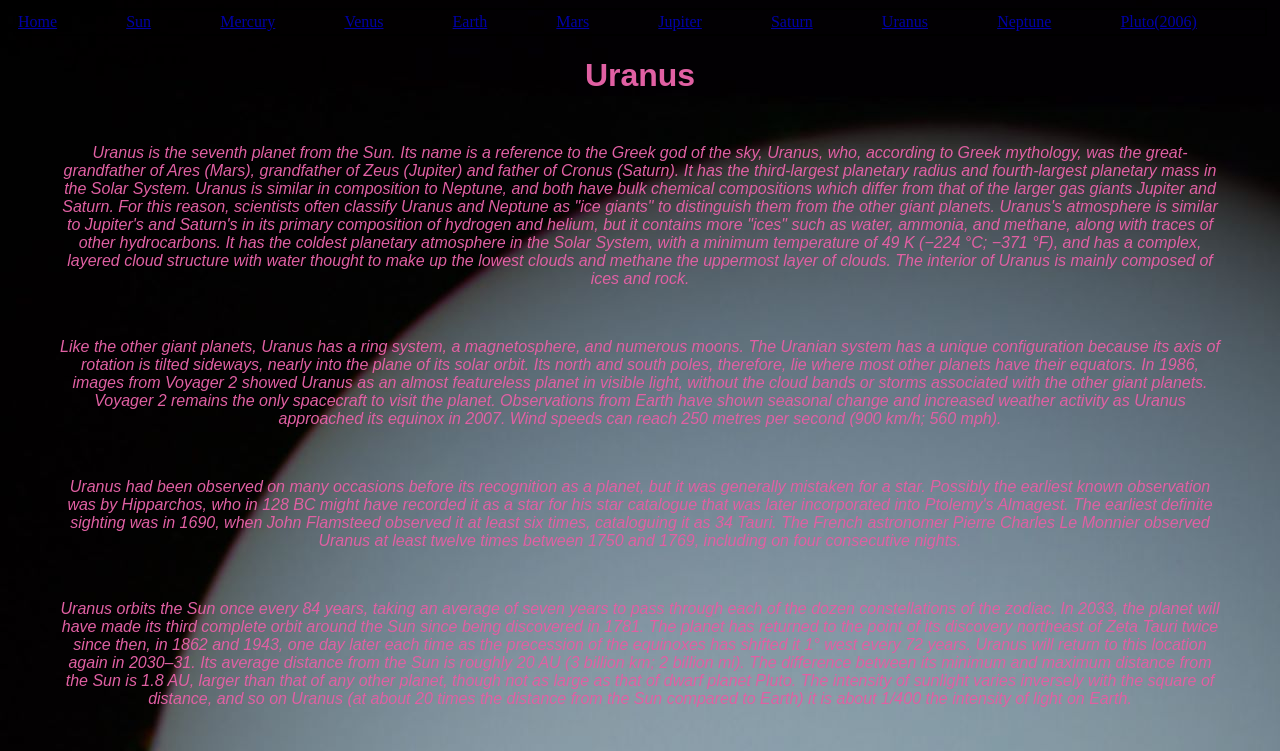
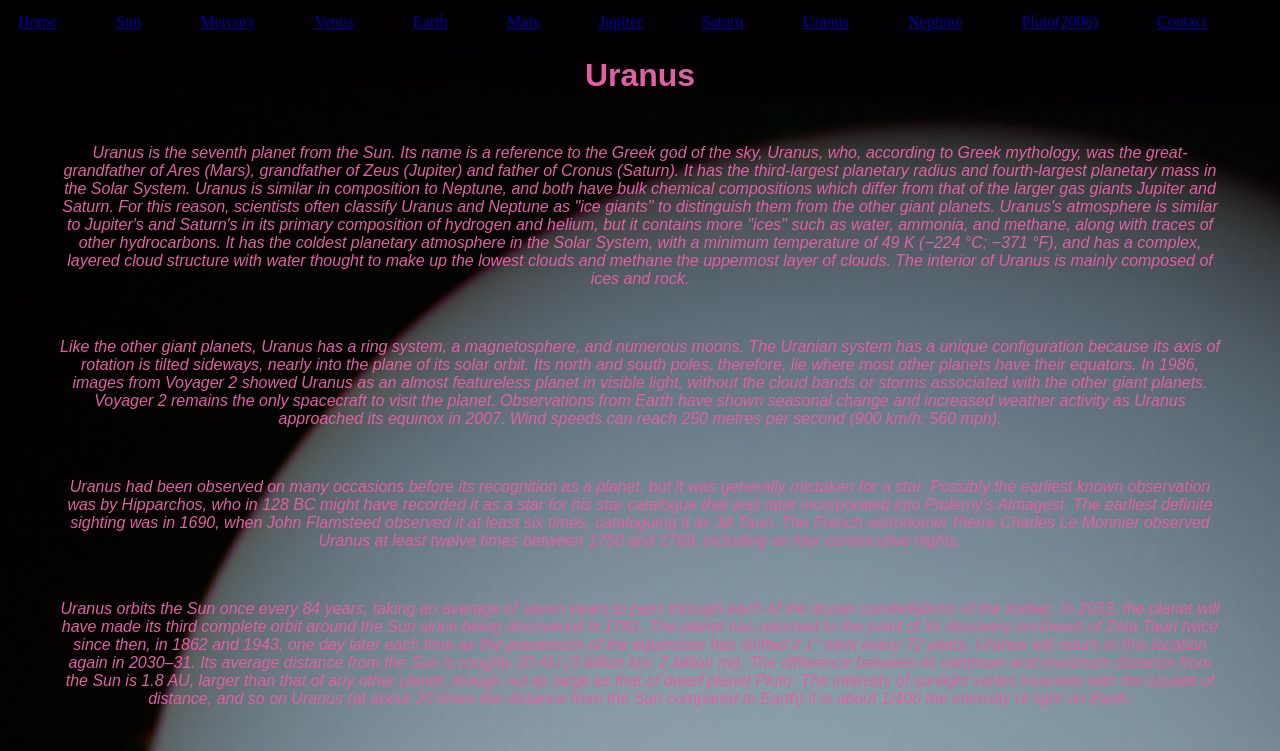
Before and after one commit to palirindos/palirindos.github.io, a plain HTML site: page uranus.html in a window 1280 px wide. Shown: the top 751 px of the page. Drawn offline with Linux system fonts and the light colour scheme.

Commit message:
uranus page fix

```diff
--- a/uranus.html
+++ b/uranus.html
@@ -23,6 +23,7 @@
                     <td><a href="uranus.html">Uranus</a></td>
                     <td><a href="neptune.html">Neptune</a></td>
                     <td><a href="pluto.html">Pluto(2006)</a></td>
+                    <td><a href="contact.html">Contact</a></td>
                 </tr>
             </table>
         </nav>
```
Also changed, not shown: mars.html (+0 -1 lines).
